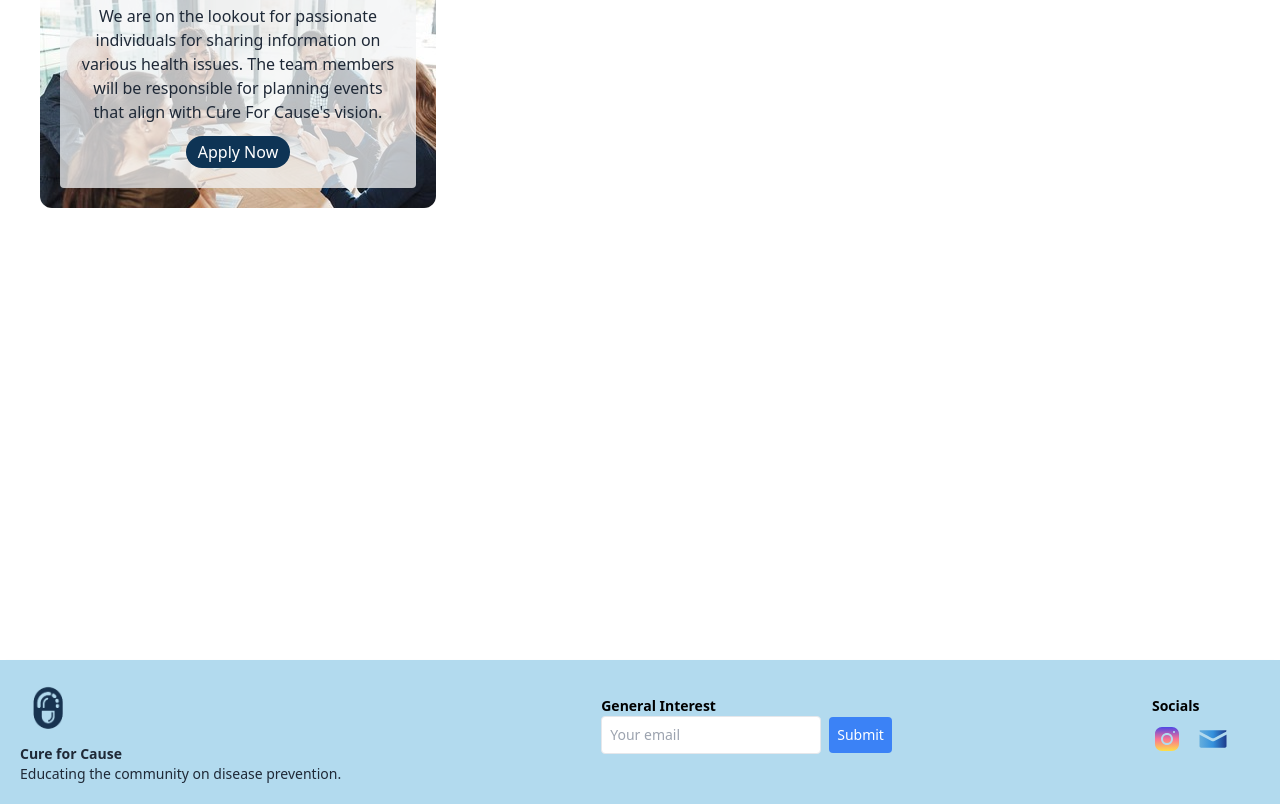
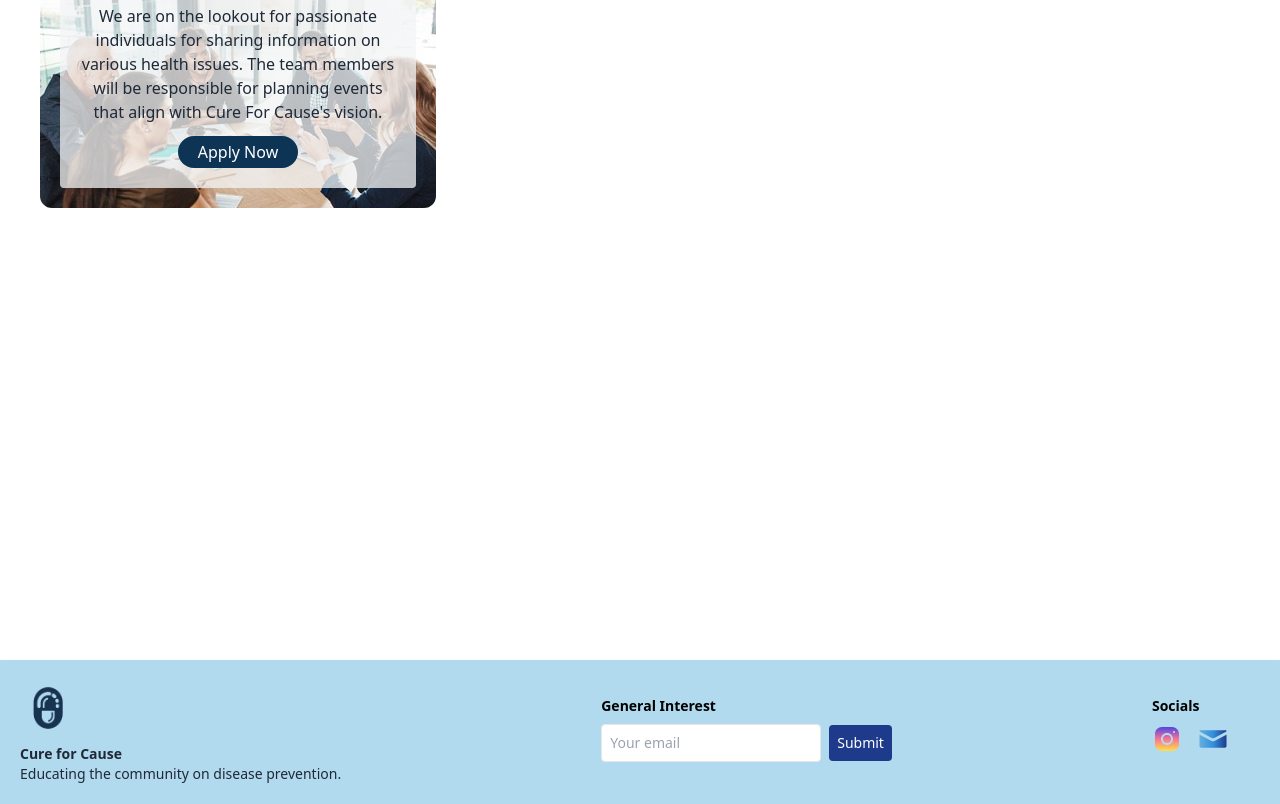
Before and after one commit to thanosan23/CureForCause, a Next.js app: page /join_us in a window 1280 px wide. Shown: the part 300-1104 px from the top of the page. Built offline with nearby package versions, Linux system fonts and the light colour scheme.

Commit message:
improved ui

```diff
--- a/src/components/Footer.tsx
+++ b/src/components/Footer.tsx
@@ -9,10 +9,10 @@ const Footer = () => {
                 <div>
                     <form className="pt-4" action="https://app.us21.list-manage.com/subscribe/post?u=adbaf9d35dc2355e6970d64f3&amp;id=0437810db5&amp;f_id=00e33ae7f0" method="post" id="mc-embedded-subscribe-form" name="mc-embedded-subscribe-form" target="_blank">
                         <div id="mc_embed_signup_scroll">
-                    <h2 className="text-black font-semibold">General Interest</h2>
+                            <h2 className="text-black font-semibold pb-2">General Interest</h2>
                             <div className="mc-field-group">
                                 <input type="email" name="EMAIL" className="required email p-2 rounded border" placeholder="Your email" id="mce-EMAIL" required />
-                        <input type="submit" name="subscribe" id="mc-embedded-subscribe" className="button p-2 rounded bg-blue-500 text-white ml-2" defaultValue="Join" />
+                                <input type="submit" name="subscribe" id="mc-embedded-subscribe" className="hover:opacity-80 transition hover:cursor-pointer hover:scale-105 button p-2 rounded bg-blue-900 text-white ml-2" defaultValue="Join" />
                             </div>
                             <div id="mce-responses" className="clear foot">
                                 <div className="response" id="mce-error-response" style={{display: 'none'}}></div>
@@ -27,7 +27,7 @@ const Footer = () => {
                 <nav>
                     <header className="text-black font-semibold pt-4">Socials</header>
                     <div className="grid grid-flow-col pr-8 gap-4">
-                        <a href="https://instagram.com/cureforcause?igshid=MTk0NTkyODZkYg%3D%3D&utm_source=qr"><svg xmlns="http://www.w3.org/2000/svg" x="0px" y="0px" width="30" height="30" fill="url(#gradient)" viewBox="0 0 30 30">
+                        <a className="hover:opacity-80 hover:cursor-pointer" target="_blank" href="https://instagram.com/cureforcause?igshid=MTk0NTkyODZkYg%3D%3D&utm_source=qr"><svg xmlns="http://www.w3.org/2000/svg" x="0px" y="0px" width="30" height="30" fill="url(#gradient)" viewBox="0 0 30 30">
                             <defs>
                                 <linearGradient id="gradient" x1="0%" y1="100%" x2="0%" y2="0%">
                                     <stop offset="0%" style={{stopColor: '#FDE047'}} />
@@ -37,7 +37,7 @@ const Footer = () => {
                             </defs>
                             <path d="M 9.9980469 3 C 6.1390469 3 3 6.1419531 3 10.001953 L 3 20.001953 C 3 23.860953 6.1419531 27 10.001953 27 L 20.001953 27 C 23.860953 27 27 23.858047 27 19.998047 L 27 9.9980469 C 27 6.1390469 23.858047 3 19.998047 3 L 9.9980469 3 z M 22 7 C 22.552 7 23 7.448 23 8 C 23 8.552 22.552 9 22 9 C 21.448 9 21 8.552 21 8 C 21 7.448 21.448 7 22 7 z M 15 9 C 18.309 9 21 11.691 21 15 C 21 18.309 18.309 21 15 21 C 11.691 21 9 18.309 9 15 C 9 11.691 11.691 9 15 9 z M 15 11 A 4 4 0 0 0 11 15 A 4 4 0 0 0 15 19 A 4 4 0 0 0 19 15 A 4 4 0 0 0 15 11 z"></path>
                         </svg></a>
-                        <a href="mailto:cureforcause.info@gmail.com">
+                        <a className="hover:opacity-80 hover:cursor-pointer" target="_blank" href="mailto:cureforcause.info@gmail.com">
                             <svg viewBox="0 0 900 1000" fill="url(#blueGradient)" height="30" width="30">
                                 <defs>
                                     <linearGradient id="blueGradient" x1="0%" y1="0%" x2="100%" y2="0%">
--- a/src/components/Navbar.tsx
+++ b/src/components/Navbar.tsx
@@ -35,7 +35,7 @@ const Navbar = () => {
                             <li><Link href="/#footer">Contact</Link></li>
                         </ul>
                     </div>
-                    <Image alt="image logo" src="/logo.png" width={100} height={100}/>
+                    <Link href="/"><Image alt="image logo" src="/logo.png" width={100} height={100}/></Link>
                 </div>
                 <div className="navbar-end hidden lg:flex pr-10">
                     <ul className="flex flex-row gap-8 px-1 justify-center items-center">
--- a/src/pages/join_us.tsx
+++ b/src/pages/join_us.tsx
@@ -23,7 +23,7 @@ export default function JoinUs() {
                                 <h2 className="text-2xl underline font-bold">Events Team</h2>
                                 <p className="font-blue">We are on the lookout for passionate individuals for sharing information on various health issues. The team members will be responsible for planning events that align with Cure For Cause{"'"}s vision.</p>
                                 <div className="">
-                                    <a target="_blank" href="https://docs.google.com/forms/u/1/d/e/1FAIpQLSfk1SUv3xF0rILV6RNa_ZMcrALp1RYgbRmjU8Tit9wVnEkcDQ/viewform?usp=sf_link"><button className="px-3 py-1 rounded-2xl bg-[#0E3455] text-white hover:scale-105 transition">Apply Now</button></a>
+                                    <a target="_blank" href="https://docs.google.com/forms/u/1/d/e/1FAIpQLSfk1SUv3xF0rILV6RNa_ZMcrALp1RYgbRmjU8Tit9wVnEkcDQ/viewform?usp=sf_link"><button className="px-5 py-1 rounded-2xl bg-[#0E3455] text-white hover:scale-105 transition hover:opacity-80">Apply Now</button></a>
                                 </div>
                             </div>
                         </div>
@@ -31,9 +31,6 @@ export default function JoinUs() {
                         </div>
                     </div>
                     <div>
-                        {/* <div className="text-center p-10"> */}
-                        {/*     <a target="_blank" href="https://docs.google.com/forms/d/e/1FAIpQLSfk1SUv3xF0rILV6RNa_ZMcrALp1RYgbRmjU8Tit9wVnEkcDQ/viewform"><button className="bg-gradient-to-b px-4 py-1 from-[#58AAF2] to-[#89C3F7] text-white rounded-2xl transition hover:scale-110 hover:opacity-80">Events Team Application</button></a> */}
-                        {/* </div> */}
                     </div>
                 </div>
             </section>
```
Lines whose indentation alone changed are shown as unchanged.
